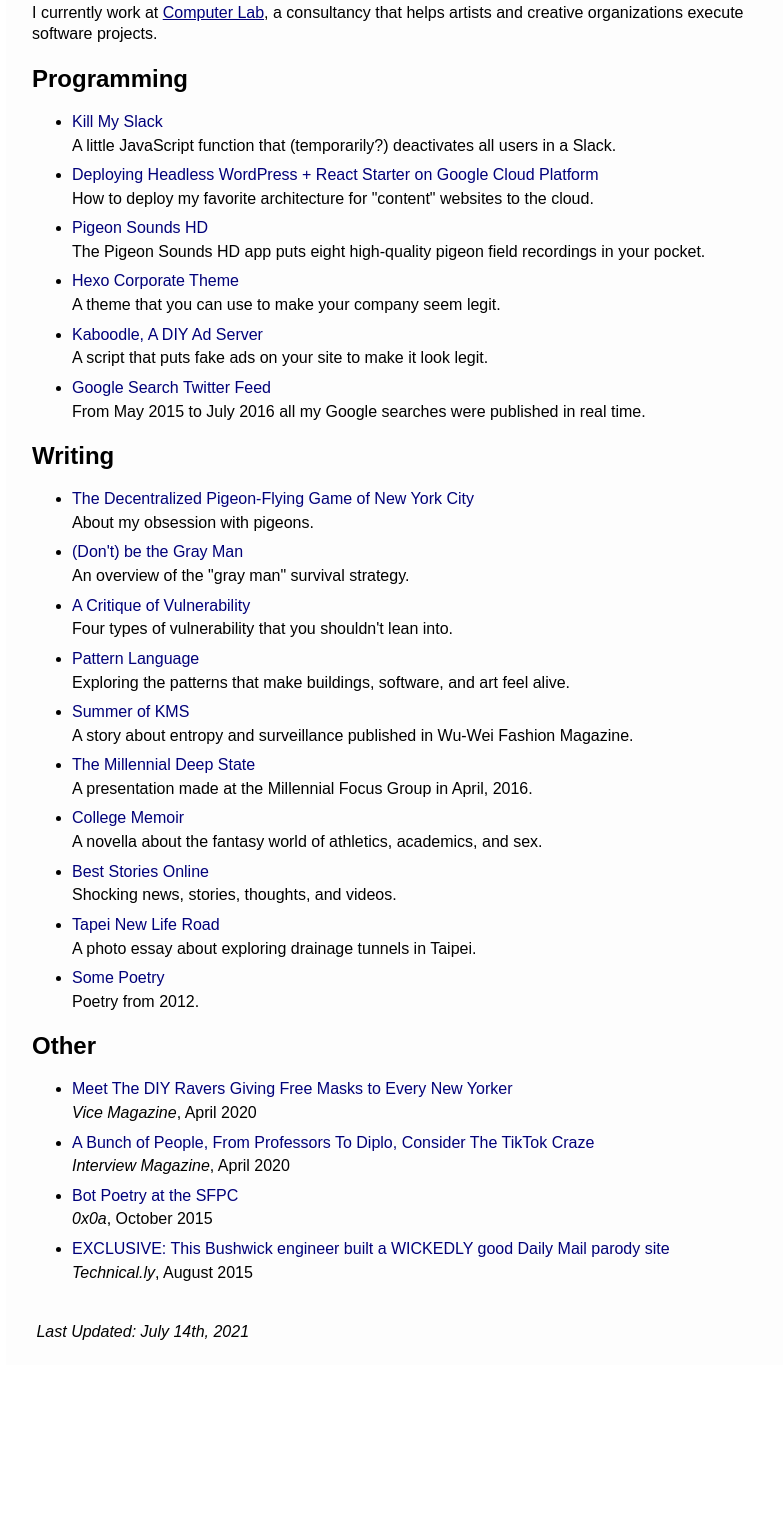
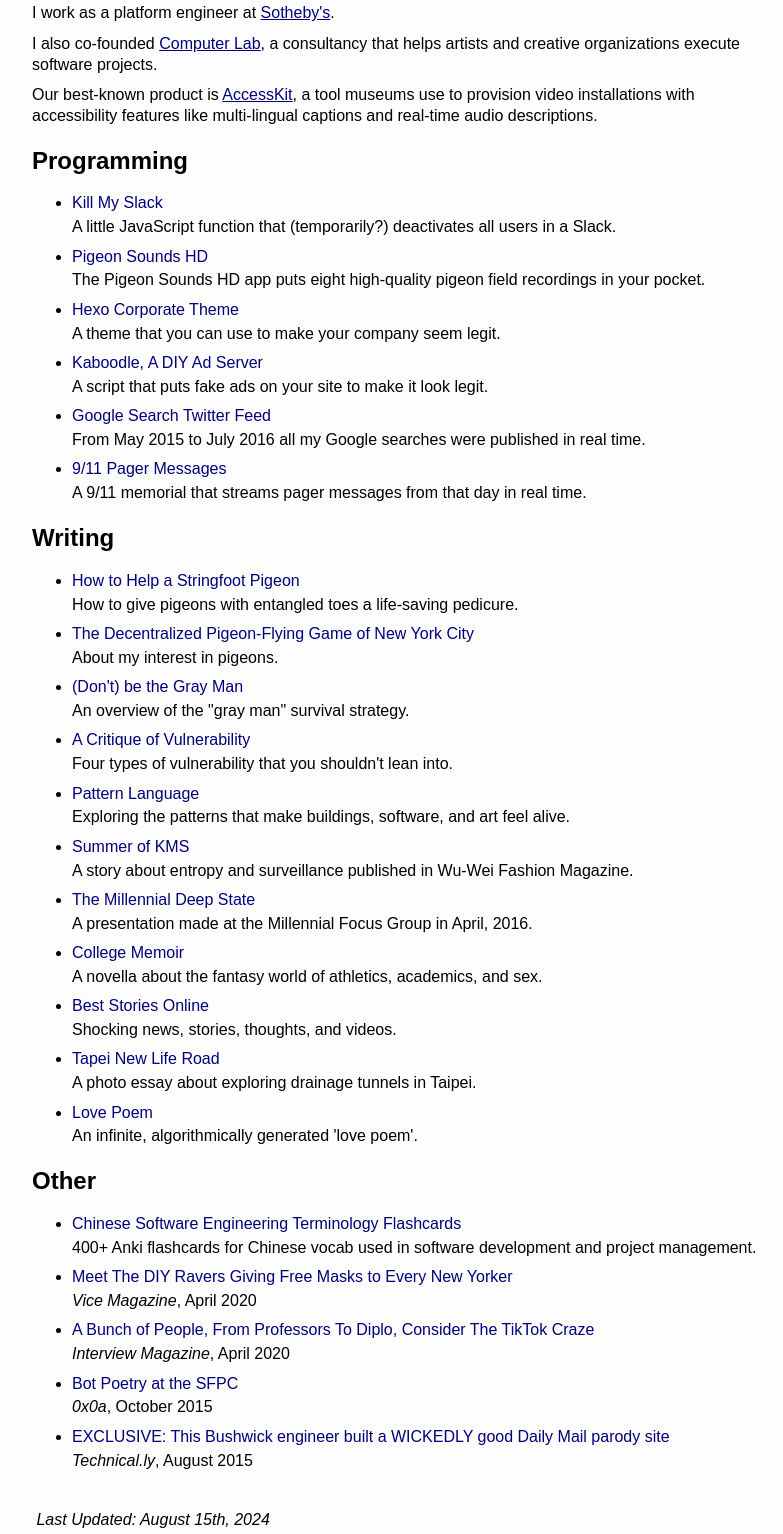
Before and after one commit to ptsteadman/personal-website, a plain HTML site: page src/index.html in a window 1280 px wide. Shown: the part 912-2446 px from the top of the page, without its empty margins (238-1021 px from the left). Before the commit the page ends 2277 px from the top, so only its background shows below. Drawn offline with Linux system fonts and the light colour scheme.

Commit message:
2024 update
Signed-off-by: Patrick Steadman <ptsteadman@gmail.com>

```diff
--- a/src/index.html
+++ b/src/index.html
@@ -14,8 +14,7 @@
 <div class='container'>
     <h1><a href="/">Patrick Steadman</a></h1>
   <ul class='menu'>
-    <li><a target='_blank' href='http://twitter.com/ptsteadman'>Twitter</a></li>
-    <li><a target='_blank' href='http://www.facebook.com/ptsteadman'>Facebook</a></li>
+    <li><a target='_blank' href='http://twitter.com/computerlab_'>Twitter</a></li>
     <li><a target='_blank' href='http://github.com/ptsteadman'>GitHub</a></li>
     <li><a target='_blank' href='https://www.linkedin.com/in/ptsteadman'>LinkedIn</a></li>
   </ul>
@@ -25,19 +24,23 @@
   <br>
   <br>
   <p>
-    I currently work at <a href="https://computerlab.io">Computer Lab</a>, a
+    I work as a platform engineer at <a href="https://www.sothebys.com/">Sotheby's</a>.
+  </p>
+  <p>
+    I also co-founded <a href="https://computerlab.io">Computer Lab</a>, a
     consultancy that helps artists and creative organizations execute software
     projects.
+  </p>
+  <p>
+    Our best-known product is <a href="https://accesskit.media">AccessKit</a>, a tool
+    museums use to provision video installations with accessibility features like multi-lingual
+    captions and real-time audio descriptions.
   </p>
   <h2>Programming</h2>
   <ul>
     <li>
       <a target='_blank' href='https://github.com/computer-lab/kms/blob/master/kms.js'>Kill My Slack</a>
       <p>A little JavaScript function that (temporarily?) deactivates all users in a Slack.</p>
-    </li>
-    <li>
-      <a target='_blank' href='https://computerlab.io/2018/12/20/deploying-headless-wordpress-on-gcp/'>Deploying Headless WordPress + React Starter on Google Cloud Platform</a>
-      <p>How to deploy my favorite architecture for "content" websites to the cloud.</p>
     </li>
     <li>
       <a target='_blank' href='https://computerlab.io/2018/02/14/introducing-pigeon-sounds-hd/'>Pigeon Sounds HD</a>
@@ -60,17 +63,23 @@
       <a target='_blank'  href='IMG_1772'>IMG_1772</a>
       <p>A website for sharing videos with less than 100 views.</p>
     </li>
+    -->
     <li>
       <a target='_blank'  href='memorial'>9/11 Pager Messages</a>
       <p>A 9/11 memorial that streams pager messages from that day in real time.</p>
     </li>
-    -->
   </ul>
   <h2>Writing</h2>
   <ul>
     <li>
+      <a target='_blank'
+        href='https://computerlab.io/2020/06/11/how-to-help-a-stringfoot-pigeon/'>How to Help a
+        Stringfoot Pigeon</a>
+      <p>How to give pigeons with entangled toes a life-saving pedicure.</p>
+    </li>
+    <li>
       <a target='_blank' href='https://computerlab.io/2018/01/01/decentralized-pigeon-game-nyc/'>The Decentralized Pigeon-Flying Game of New York City</a>
-      <p>About my obsession with pigeons.</p>
+      <p>About my interest in pigeons.</p>
     </li>
     <li>
       <a target='_blank' href='https://www.ribbonfarm.com/2018/02/01/dont-be-the-gray-man/'>(Don't) be the Gray Man</a>
@@ -105,18 +114,18 @@
       <p>A photo essay about exploring drainage tunnels in Taipei.</p>
     </li>
     <li>
-      <a target='_blank' href='poetry.html'>Some Poetry</a>
-      <p>Poetry from 2012.</p>
-    </li>
-    <!--
-    <li>
       <a target='_blank' href='love-poem'>Love Poem</a>
       <p>An infinite, algorithmically generated 'love poem'.</p>
     </li>
-    -->
   </ul>
   <h2>Other</h2>
   <ul>
+    <li>
+      <a target='_blank'
+        href='https://computerlab.io/2023/06/08/chinese-software-engineering-flashcards/'>Chinese
+        Software Engineering Terminology Flashcards</a>
+      <p>400+ Anki flashcards for Chinese vocab used in software development and project management.</p>
+    </li>
 
     <li>
       <a target='_blank' href='https://www.vice.com/en_us/article/v74k5b/meet-the-diy-ravers-giving-free-masks-to-every-new-yorker'>
@@ -150,7 +159,7 @@
     </li>
   </ul>
   <br>
-  <p><i>&nbsp;Last Updated: July 14th, 2021</i></p>
+  <p><i>&nbsp;Last Updated: August 15th, 2024</i></p>
 </div>
 </body>
 <script>
```
